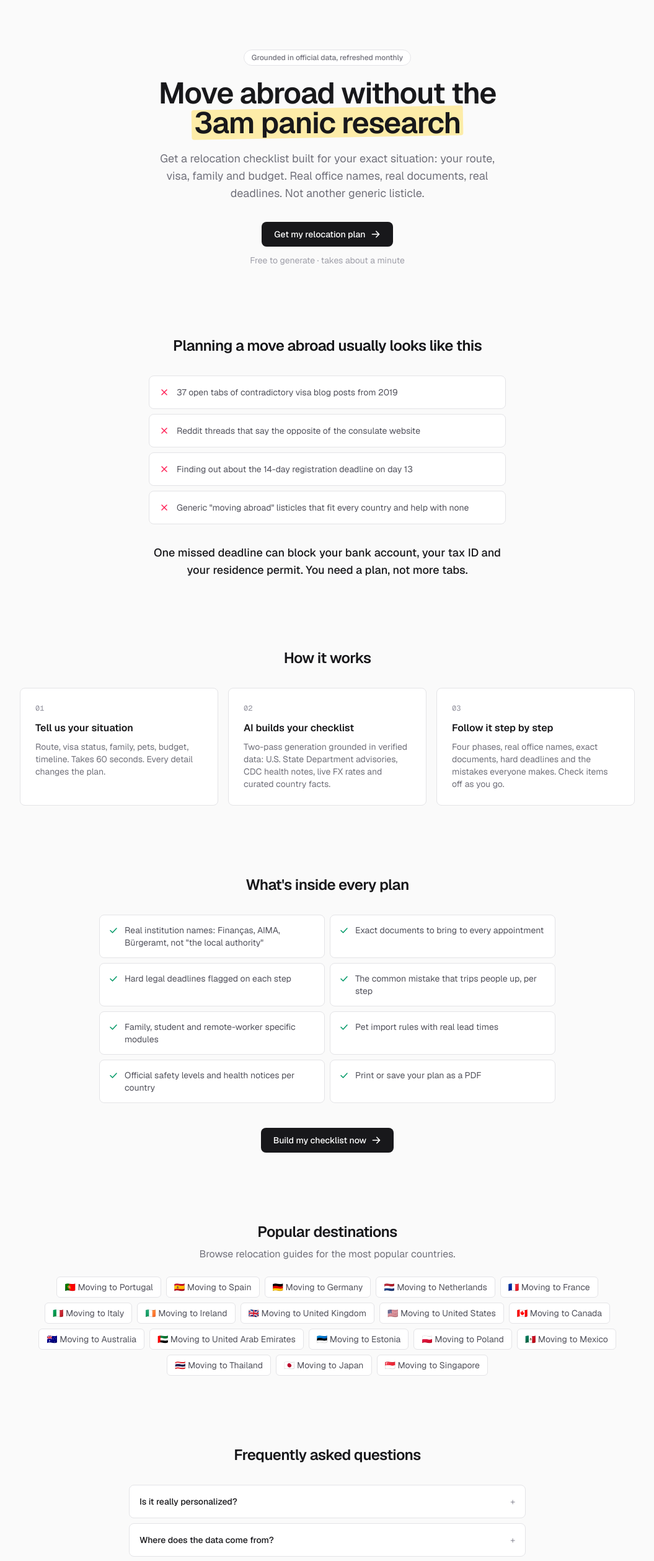
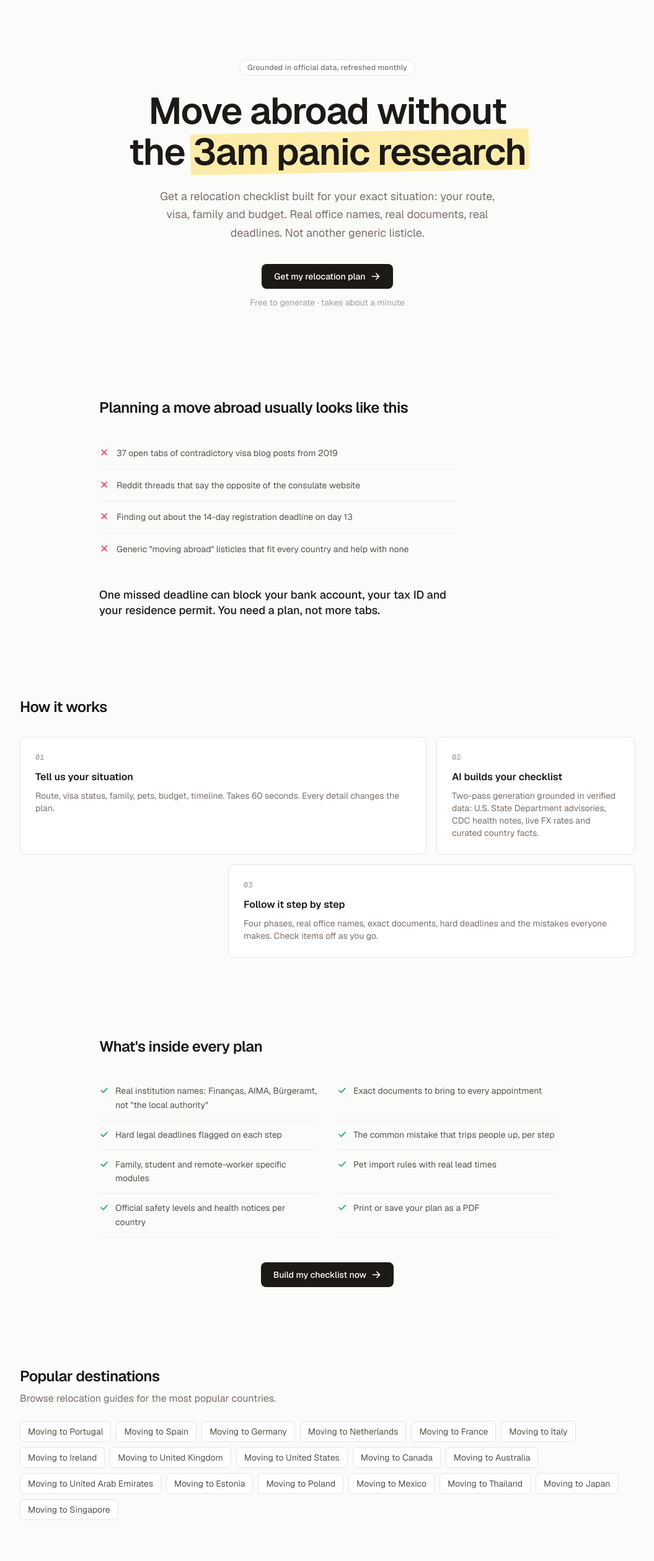
Before and after one commit to nkrshv/relo, a Next.js app: page / in a window 1280 px wide. Shown: the top 2519 px of the page at 62% size, without its empty margins (112-1167 px from the left). Built offline with nearby package versions, Linux system fonts and the light colour scheme; no server answers.

Commit message:
Apply taste-skill polish: warm stone palette, editorial lists, micro-interactions
Co-Authored-By: Devin AI <158243242+devin-ai-integration[bot]@users.noreply.github.com>

```diff
--- a/src/app/globals.css
+++ b/src/app/globals.css
@@ -1,8 +1,8 @@
 @import "tailwindcss";
 
 :root {
-  --background: #fafafa;
-  --foreground: #18181b;
+  --background: #fbfbfa;
+  --foreground: #1c1917;
 }
 
 @theme inline {
@@ -12,6 +12,7 @@
   --font-mono: var(--font-geist-mono);
 
   --animate-fade-in: fade-in 0.2s ease both;
+  --animate-rise-in: rise-in 0.6s cubic-bezier(0.16, 1, 0.3, 1) both;
   --animate-shimmer: shimmer 1.4s linear infinite;
 }
 
@@ -21,6 +22,17 @@
   }
   to {
     opacity: 1;
+  }
+}
+
+@keyframes rise-in {
+  from {
+    opacity: 0;
+    transform: translateY(12px);
+  }
+  to {
+    opacity: 1;
+    transform: translateY(0);
   }
 }
 
@@ -41,13 +53,42 @@ body {
   -webkit-font-smoothing: antialiased;
 }
 
+h1,
+h2,
+h3 {
+  text-wrap: balance;
+}
+
+html {
+  scroll-behavior: smooth;
+}
+
+/* Tabular figures for data-heavy rows and tiles. */
+.tnum {
+  font-variant-numeric: tabular-nums;
+}
+
+/* Physical press feedback on interactive controls. */
+button:active:not(:disabled),
+a.pressable:active {
+  transform: scale(0.98);
+}
+
+/* Ultra-diffuse hover lift for cards. */
+.card-lift {
+  transition: box-shadow 0.2s ease;
+}
+.card-lift:hover {
+  box-shadow: 0 2px 8px rgba(28, 25, 23, 0.04);
+}
+
 /* Shimmer used by skeleton loaders. */
 .skeleton {
   background: linear-gradient(
     90deg,
-    rgba(148, 163, 184, 0.12) 25%,
-    rgba(148, 163, 184, 0.28) 37%,
-    rgba(148, 163, 184, 0.12) 63%
+    rgba(168, 162, 158, 0.12) 25%,
+    rgba(168, 162, 158, 0.28) 37%,
+    rgba(168, 162, 158, 0.12) 63%
   );
   background-size: 200% 100%;
   animation: var(--animate-shimmer);
@@ -58,8 +99,23 @@ body {
   animation: var(--animate-fade-in);
 }
 
+/* Gentle rise-and-fade entrance for hero and section blocks. */
+.rise {
+  animation: var(--animate-rise-in);
+}
+.rise-1 {
+  animation-delay: 80ms;
+}
+.rise-2 {
+  animation-delay: 160ms;
+}
+.rise-3 {
+  animation-delay: 240ms;
+}
+
 @media (prefers-reduced-motion: reduce) {
   .reveal,
+  .rise,
   .skeleton {
     animation: none !important;
   }
@@ -73,7 +129,8 @@ body {
     background: #fff;
   }
   /* Reveal/entrance animations must not leave content faded or shifted on paper. */
-  .reveal {
+  .reveal,
+  .rise {
     animation: none !important;
     opacity: 1 !important;
     transform: none !important;
--- a/src/app/page.tsx
+++ b/src/app/page.tsx
@@ -57,7 +57,7 @@ function CtaButton({ label }: { label: string }) {
   return (
     <Link
       href="/plan"
-      className="inline-flex items-center gap-2 rounded-lg bg-zinc-900 px-5 py-2.5 text-sm font-medium text-white transition-colors hover:bg-zinc-700"
+      className="pressable inline-flex items-center gap-2 rounded-lg bg-stone-900 px-5 py-2.5 text-sm font-medium text-white transition-[background-color,transform] duration-200 hover:bg-stone-700"
     >
       {label}
       <svg viewBox="0 0 20 20" fill="currentColor" className="h-4 w-4" aria-hidden>
@@ -85,40 +85,40 @@ export default function Home() {
         dangerouslySetInnerHTML={{ __html: JSON.stringify(FAQ_JSON_LD) }}
       />
       {/* Hero */}
-      <section className="mx-auto max-w-3xl px-4 pt-20 pb-14 text-center">
-        <span className="reveal inline-flex items-center rounded-full border border-zinc-200 bg-white px-3 py-1 text-xs font-medium text-zinc-500">
+      <section className="mx-auto max-w-3xl px-4 pt-24 pb-20 text-center">
+        <span className="rise inline-flex items-center rounded-full border border-stone-200 bg-white px-3 py-1 text-xs font-medium tracking-wide text-stone-500">
           Grounded in official data, refreshed monthly
         </span>
-        <h1 className="reveal mt-5 text-4xl font-semibold tracking-tight text-zinc-900 sm:text-5xl">
+        <h1 className="rise rise-1 mt-6 text-4xl font-semibold leading-[1.1] tracking-tight text-stone-900 sm:text-6xl">
           Move abroad without the{" "}
           <span className="relative inline-block whitespace-nowrap">
             <span className="absolute -inset-x-1 inset-y-0 -rotate-1 rounded bg-amber-200/70" aria-hidden />
             <span className="relative">3am panic research</span>
           </span>
         </h1>
-        <p className="reveal mx-auto mt-5 max-w-xl text-lg text-zinc-500">
+        <p className="rise rise-2 mx-auto mt-6 max-w-xl text-lg leading-relaxed text-stone-500">
           Get a relocation checklist built for your exact situation: your
           route, visa, family and budget. Real office names, real documents,
           real deadlines. Not another generic listicle.
         </p>
-        <div className="reveal mt-8 flex flex-col items-center gap-3">
+        <div className="rise rise-3 mt-9 flex flex-col items-center gap-3">
           <CtaButton label="Get my relocation plan" />
-          <span className="text-sm text-zinc-400">
+          <span className="text-sm text-stone-400">
             Free to generate · takes about a minute
           </span>
         </div>
       </section>
 
       {/* Pain */}
-      <section className="mx-auto max-w-3xl px-4 py-14">
-        <h2 className="text-center text-2xl font-semibold tracking-tight text-zinc-900">
+      <section className="mx-auto max-w-3xl px-4 py-16">
+        <h2 className="text-2xl font-semibold tracking-tight text-stone-900">
           Planning a move abroad usually looks like this
         </h2>
-        <ul className="mx-auto mt-8 max-w-xl space-y-2">
+        <ul className="mt-8 max-w-xl divide-y divide-stone-200/70">
           {PAINS.map((p) => (
             <li
               key={p}
-              className="flex items-start gap-3 rounded-lg border border-zinc-200 bg-white p-4 text-sm text-zinc-600"
+              className="flex items-start gap-3 py-3.5 text-sm leading-relaxed text-stone-600"
             >
               <svg
                 viewBox="0 0 16 16"
@@ -135,43 +135,43 @@ export default function Home() {
             </li>
           ))}
         </ul>
-        <p className="mx-auto mt-8 max-w-xl text-center text-lg font-medium text-zinc-900">
+        <p className="mt-9 max-w-xl text-lg font-medium leading-snug text-stone-900">
           One missed deadline can block your bank account, your tax ID and your
           residence permit. You need a plan, not more tabs.
         </p>
       </section>
 
       {/* How it works */}
-      <section className="mx-auto max-w-5xl px-4 py-14">
-        <h2 className="text-center text-2xl font-semibold tracking-tight text-zinc-900">
+      <section className="mx-auto max-w-5xl px-4 py-16">
+        <h2 className="text-2xl font-semibold tracking-tight text-stone-900">
           How it works
         </h2>
         <div className="mt-8 grid gap-4 sm:grid-cols-3">
           {STEPS.map((s, i) => (
             <div
               key={s.title}
-              className="rounded-lg border border-zinc-200 bg-white p-6"
+              className="card-lift rounded-lg border border-stone-200 bg-white p-6 sm:first:col-span-2 sm:last:col-start-2 sm:last:col-span-2"
             >
-              <p className="mb-3 font-mono text-xs font-medium text-zinc-400">
+              <p className="mb-3 font-mono text-xs font-medium text-stone-400">
                 {String(i + 1).padStart(2, "0")}
               </p>
-              <h3 className="text-base font-semibold text-zinc-900">{s.title}</h3>
-              <p className="mt-2 text-sm text-zinc-500">{s.body}</p>
+              <h3 className="text-base font-semibold text-stone-900">{s.title}</h3>
+              <p className="mt-2 text-sm text-stone-500">{s.body}</p>
             </div>
           ))}
         </div>
       </section>
 
       {/* Features */}
-      <section className="mx-auto max-w-3xl px-4 py-14">
-        <h2 className="text-center text-2xl font-semibold tracking-tight text-zinc-900">
+      <section className="mx-auto max-w-3xl px-4 py-16">
+        <h2 className="text-2xl font-semibold tracking-tight text-stone-900">
           What&apos;s inside every plan
         </h2>
-        <ul className="mt-8 grid gap-2 sm:grid-cols-2">
+        <ul className="mt-8 grid gap-x-8 sm:grid-cols-2">
           {FEATURES.map((f) => (
             <li
               key={f}
-              className="flex items-start gap-2.5 rounded-lg border border-zinc-200 bg-white p-3.5 text-sm text-zinc-600"
+              className="flex items-start gap-2.5 border-b border-stone-200/70 py-3 text-sm leading-relaxed text-stone-600"
             >
               <svg
                 viewBox="0 0 16 16"
@@ -195,46 +195,46 @@ export default function Home() {
       </section>
 
       {/* Destinations (SEO internal links) */}
-      <section className="mx-auto max-w-5xl px-4 py-14">
-        <h2 className="text-center text-2xl font-semibold tracking-tight text-zinc-900">
+      <section className="mx-auto max-w-5xl px-4 py-16">
+        <h2 className="text-2xl font-semibold tracking-tight text-stone-900">
           Popular destinations
         </h2>
-        <p className="mt-2 text-center text-zinc-500">
+        <p className="mt-2 text-stone-500">
           Browse relocation guides for the most popular countries.
         </p>
-        <div className="mt-6 flex flex-wrap justify-center gap-2">
+        <div className="mt-6 flex flex-wrap gap-2">
           {DESTINATIONS.map((d) => (
             <Link
               key={d.slug}
               href={`/moving-to/${d.slug}`}
-              className="rounded-md border border-zinc-200 bg-white px-3 py-1.5 text-sm text-zinc-600 transition-colors hover:bg-zinc-50 hover:text-zinc-900"
+              className="rounded-md border border-stone-200 bg-white px-3 py-1.5 text-sm text-stone-600 transition-colors duration-200 hover:bg-stone-50 hover:text-stone-900"
             >
-              {d.emoji} Moving to {d.name}
+              Moving to {d.name}
             </Link>
           ))}
         </div>
       </section>
 
       {/* FAQ */}
-      <section className="mx-auto max-w-2xl px-4 py-14">
-        <h2 className="text-center text-2xl font-semibold tracking-tight text-zinc-900">
+      <section className="mx-auto max-w-2xl px-4 py-16">
+        <h2 className="text-2xl font-semibold tracking-tight text-stone-900">
           Frequently asked questions
         </h2>
-        <div className="mt-8 space-y-2">
+        <div className="mt-6">
           {FAQ.map((f) => (
             <details
               key={f.q}
-              className="group rounded-lg border border-zinc-200 bg-white p-4"
+              className="group border-b border-stone-200/70 py-4"
             >
-              <summary className="cursor-pointer list-none text-sm font-medium text-zinc-900 marker:content-none">
+              <summary className="cursor-pointer list-none text-sm font-medium text-stone-900 marker:content-none">
                 <span className="flex items-center justify-between gap-2">
                   {f.q}
-                  <span className="text-zinc-400 transition-transform duration-150 group-open:rotate-45">
+                  <span className="font-mono text-stone-400 transition-transform duration-200 group-open:rotate-45">
                     +
                   </span>
                 </span>
               </summary>
-              <p className="mt-3 text-sm leading-relaxed text-zinc-500">
+              <p className="mt-3 max-w-prose text-sm leading-relaxed text-stone-500">
                 {f.a}
               </p>
             </details>
@@ -243,11 +243,11 @@ export default function Home() {
       </section>
 
       {/* Final CTA */}
-      <section className="mx-auto max-w-3xl px-4 py-16 text-center">
-        <h2 className="text-3xl font-semibold tracking-tight text-zinc-900">
+      <section className="mx-auto max-w-3xl px-4 pt-16 pb-24 text-center">
+        <h2 className="text-3xl font-semibold tracking-tight text-stone-900">
           Your move, planned in a minute
         </h2>
-        <p className="mx-auto mt-4 max-w-md text-lg text-zinc-500">
+        <p className="mx-auto mt-4 max-w-md text-lg text-stone-500">
           Stop guessing what to do first. Get the exact steps, documents and
           deadlines for your move.
         </p>
@@ -256,7 +256,7 @@ export default function Home() {
         </div>
       </section>
 
-      <footer className="border-t border-zinc-200 py-8 text-center text-sm text-zinc-400">
+      <footer className="border-t border-stone-200 py-8 text-center text-sm text-stone-400">
         ReloChecklist · Not legal or immigration advice. Always verify official
         requirements.
       </footer>
```
Also changed, not shown: src/app/moving-to/[country]/page.tsx (+17 -20 lines), src/app/plan/page.tsx (+4 -4 lines), src/components/ChecklistView.tsx (+69 -69 lines), src/components/CountryCombobox.tsx (+4 -4 lines), src/components/CountrySummary.tsx (+29 -29 lines), src/components/PlanSkeleton.tsx (+5 -5 lines), src/components/ReloForm.tsx (+10 -10 lines).
